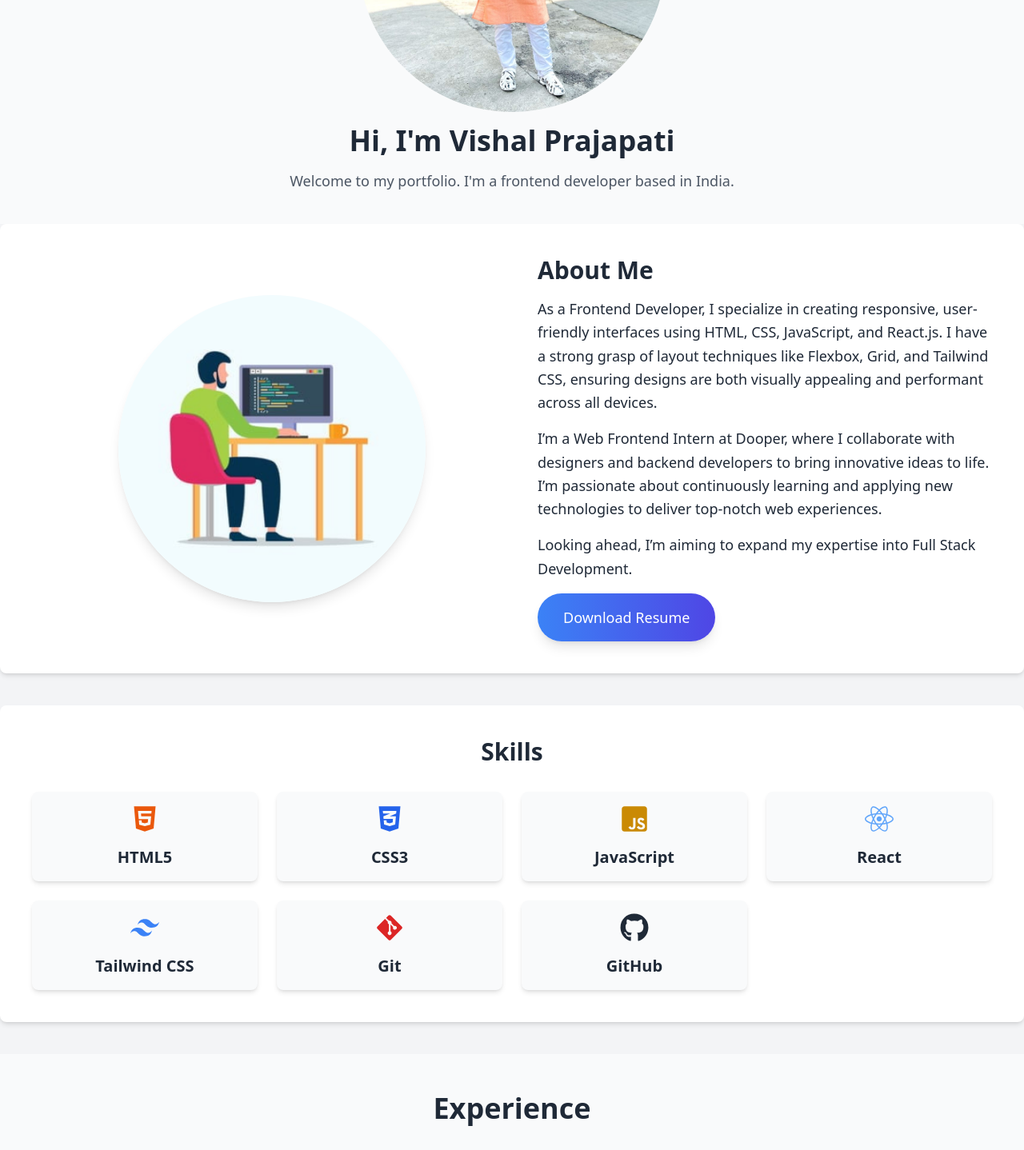
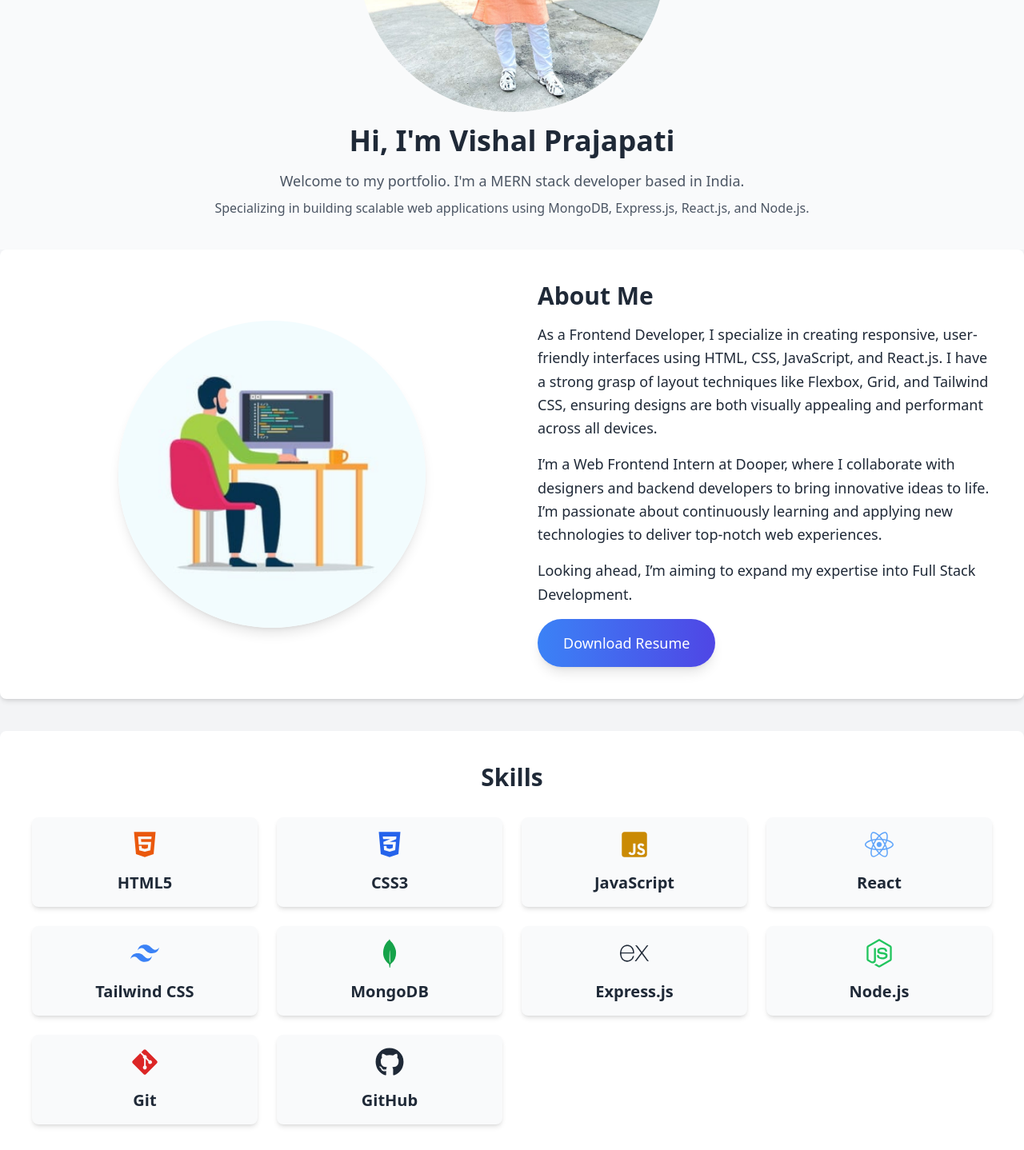
Before and after one commit to VISHALX33/my-portfolio, a React (Create React App) app: page / in a window 1280 px wide. Shown: the part 364-1802 px from the top of the page at 80% size. Built offline with nearby package versions, Linux system fonts and the light colour scheme.

Commit message:
add MERN skills

```diff
--- a/src/Introduction.js
+++ b/src/Introduction.js
@@ -20,9 +20,11 @@ const Introduction = () => {
         </h1>
       </div>
       <p className="mt-4 text-lg text-gray-600 animate-fade-in delay-150">
-        Welcome to my portfolio. I'm a frontend developer based in India.
+        Welcome to my portfolio. I'm a MERN stack developer based in India.
       </p>
-
+      <p className="mt-2 text-md text-gray-600 animate-fade-in delay-300">
+        Specializing in building scalable web applications using MongoDB, Express.js, React.js, and Node.js.
+      </p>
     </section>
   );
 };
--- a/src/SkillRoadmap.js
+++ /dev/null
@@ -1,29 +0,0 @@
-import React from 'react';
-
-const skills = [
-  { name: 'HTML', position: '20%' },
-  { name: 'CSS', position: '40%' },
-  { name: 'JavaScript', position: '60%' },
-  { name: 'React', position: '80%' },
-  { name: 'Node.js', position: '100%' }
-];
-
-const SkillRoadmap = () => {
-  return (
-    <div className="relative w-24 h-80 p-4 bg-gray-50 rounded-lg shadow-md">
-      <div className="absolute top-0 left-1/2 w-1 h-full bg-gray-300 transform -translate-x-1/2"></div>
-      {skills.map((skill, index) => (
-        <div key={index} className="relative flex flex-col items-center" style={{ top: skill.position }}>
-          <div className="w-6 h-6 bg-blue-500 text-white rounded-full flex items-center justify-center shadow-md mb-2">
-            <span className="text-xs font-semibold">{skill.name}</span>
-          </div>
-          <div className="absolute left-1/2 transform -translate-x-1/2 w-32 text-center bg-white border border-gray-300 rounded-md shadow-sm">
-            <div className="p-1 text-sm font-medium text-gray-700">{skill.name}</div>
-          </div>
-        </div>
-      ))}
-    </div>
-  );
-};
-
-export default SkillRoadmap;
--- a/src/Skills.js
+++ b/src/Skills.js
@@ -1,7 +1,6 @@
-
 import React from 'react';
 import { FaReact, FaNodeJs, FaCss3Alt, FaHtml5, FaJsSquare, FaGitAlt, FaGithub } from 'react-icons/fa';
-import { SiTailwindcss } from 'react-icons/si'
+import { SiTailwindcss, SiMongodb, SiExpress } from 'react-icons/si';
 
 const Skills = () => {
   return (
@@ -26,13 +25,21 @@ const Skills = () => {
           <h3 className="text-xl font-semibold text-gray-800">React</h3>
         </div>
         <div className="flex flex-col items-center text-center p-4 bg-gray-50 rounded-lg shadow-md">
-          <SiTailwindcss className="text-blue-500 text-4xl mb-4" /> {/* TailwindCSS Icon */}
+          <SiTailwindcss className="text-blue-500 text-4xl mb-4" />
           <h3 className="text-xl font-semibold text-gray-800">Tailwind CSS</h3>
         </div>
-        {/* <div className="flex flex-col items-center text-center p-4 bg-gray-50 rounded-lg shadow-md">
-          <FaMagic className="text-green-500 text-4xl mb-4" />
+        <div className="flex flex-col items-center text-center p-4 bg-gray-50 rounded-lg shadow-md">
+          <SiMongodb className="text-green-600 text-4xl mb-4" />
+          <h3 className="text-xl font-semibold text-gray-800">MongoDB</h3>
+        </div>
+        <div className="flex flex-col items-center text-center p-4 bg-gray-50 rounded-lg shadow-md">
+          <SiExpress className="text-gray-800 text-4xl mb-4" />
+          <h3 className="text-xl font-semibold text-gray-800">Express.js</h3>
+        </div>
+        <div className="flex flex-col items-center text-center p-4 bg-gray-50 rounded-lg shadow-md">
+          <FaNodeJs className="text-green-500 text-4xl mb-4" />
           <h3 className="text-xl font-semibold text-gray-800">Node.js</h3>
-        </div> */}
+        </div>
         <div className="flex flex-col items-center text-center p-4 bg-gray-50 rounded-lg shadow-md">
           <FaGitAlt className="text-red-600 text-4xl mb-4" />
           <h3 className="text-xl font-semibold text-gray-800">Git</h3>
@@ -41,7 +48,6 @@ const Skills = () => {
           <FaGithub className="text-gray-800 text-4xl mb-4" />
           <h3 className="text-xl font-semibold text-gray-800">GitHub</h3>
         </div>
-
       </div>
     </section>
   );
```
Also changed, not shown: src/App.js (+0 -37 lines), src/Certificates.js (+0 -72 lines).
